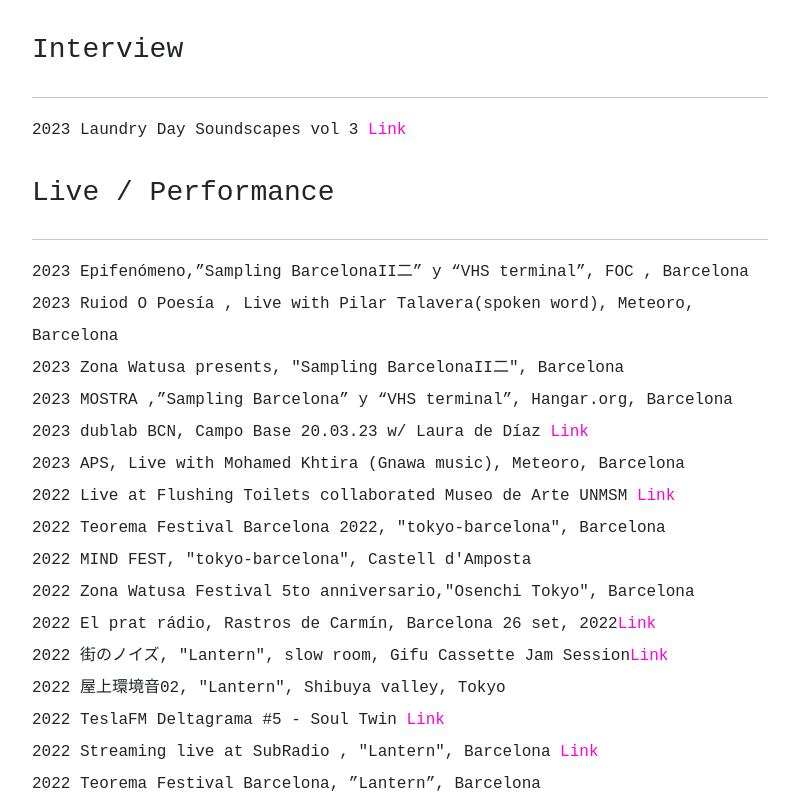
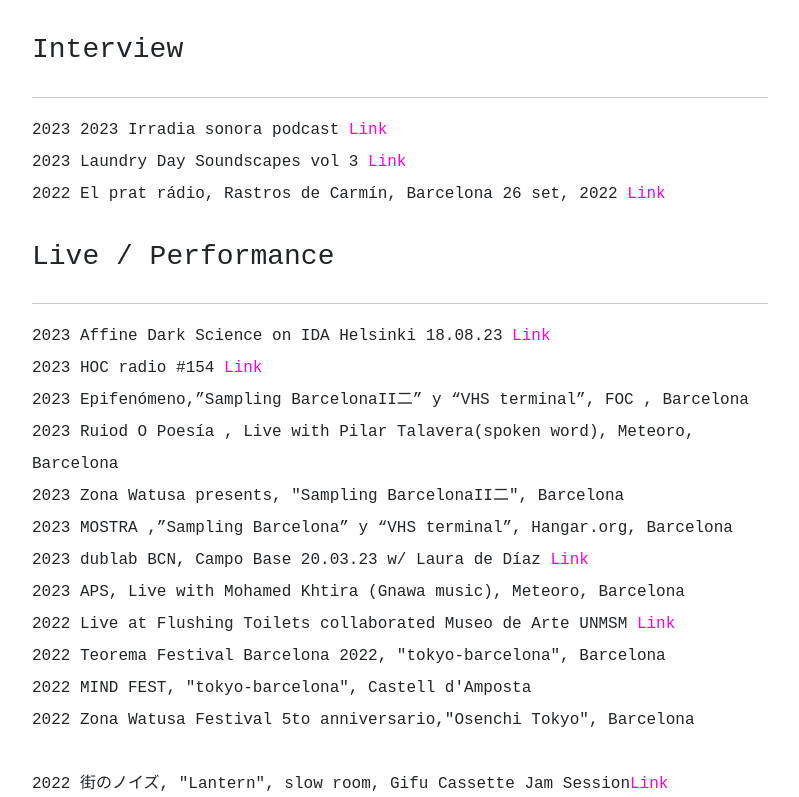
Before and after one commit to yusuke85/kazumi_hp, a React (Create React App) app: page /Bio in a window 1280 px wide. Shown: the part 1503-2300 px from the top of the page, without its empty margins (240-1039 px from the left). Built offline with nearby package versions, Linux system fonts and the light colour scheme; no server answers.

Commit message:
bio interview,performance changed

```diff
--- a/src/Component/Bio.js
+++ b/src/Component/Bio.js
@@ -30,25 +30,52 @@
           </p>
           <h3>Installation</h3>
           <hr />
-          <img src={Image2} id="kazumi2" className="img-fluid" alt="InstallationImage" />
-           <p>2022 Recorreguts Sonors, ”el bosque corrompido”, convento Sant Agustí</p>
-
+          <img
+            src={Image2}
+            id="kazumi2"
+            className="img-fluid"
+            alt="InstallationImage"
+          />
+          <p>
+            2022 Recorreguts Sonors, ”el bosque corrompido”, convento Sant
+            Agustí
+          </p>
         </Col>
       </Row>
 
       <Row>
         <Col md={2} />
         <Col md={8}>
-
-        <h3>Interview</h3>
-        <hr />
-        <p className="text-center">
-        2023  Laundry Day Soundscapes vol 3 <a href="https://laundryday.net/blogs/journal/soundscapes-volume-3-a-conversation-with-kazumi" target="blank">Link</a><br />
-        </p>
-
+          <h3>Interview</h3>
+          <hr />
+          <p className="text-center">
+            2023 2023 Irradia sonora podcast{" "}
+            <a
+              href="https://open.spotify.com/episode/1sySWHnCcLCLlOfxKT6va2?si=e085d853a9a546b8
+"
+              target="blank"
+            >
+              Link
+            </a>
+            <br />
+            2023 Laundry Day Soundscapes vol 3{" "}
+            <a
+              href="https://laundryday.net/blogs/journal/soundscapes-volume-3-a-conversation-with-kazumi"
+              target="blank"
+            >
+              Link
+            </a>
+            <br />
+            2022 El prat rádio, Rastros de Carmín, Barcelona 26 set, 2022{" "}
+            <a
+              href="https://www.elprat.digital/radio/rastros-de-carmin-63/"
+              target="blank"
+            >
+              Link
+            </a>
+          </p>
         </Col>
       </Row>
-
 
       <Row>
         <Col md={2} />
@@ -56,35 +83,76 @@
           <h3>Live / Performance</h3>
           <hr />
           <p className="text-center">
-            2023   Epifenómeno,”Sampling BarcelonaII二” y “VHS terminal”, FOC , Barcelona<br />
-            2023   Ruiod O Poesía , Live with Pilar Talavera(spoken word), Meteoro, Barcelona<br />
-            2023   Zona Watusa presents, "Sampling BarcelonaII二", Barcelona<br />
-            2023   MOSTRA ,”Sampling Barcelona” y “VHS terminal”, Hangar.org, Barcelona<br />
-            2023   dublab BCN, Campo Base 20.03.23 w/ Laura de Díaz  <a href="https://www.mixcloud.com/dublabes/campo-base-200323-w-laura-de-d%C3%ADaz/" target="blank">Link</a><br />
-            2023 APS, Live with Mohamed Khtira (Gnawa music), Meteoro, Barcelona<br />
-            2022 Live at Flushing Toilets collaborated Museo de Arte UNMSM <a href="https://youtu.be/fgxIPZr8k-o" target="blank">
+          2023 Affine Dark Science on IDA Helsinki 18.08.23{" "} <a
+              href="https://soundcloud.com/ida_radio/affine-dark-science-with-kazumi-sakoda-laura-mrls-180823"
+              target="blank"
+            >
               Link
             </a>
             <br />
-            2022 Teorema Festival Barcelona 2022, "tokyo-barcelona", Barcelona<br />
-            2022 MIND FEST, "tokyo-barcelona", Castell d'Amposta <br />
-            2022 Zona Watusa Festival 5to anniversario,"Osenchi Tokyo", Barcelona <br />
-            2022 El prat rádio, Rastros de Carmín, Barcelona 26 set, 2022
-            <a href="https://www.elprat.digital/radio/rastros-de-carmin-63/" target="blank">
+            2023   HOC radio #154 <a
+              href="https://soundcloud.com/hoc-radio/set-154-kazumi-sakoda?si=eb33ed31a2f04d10a5042316bbca02d3&utm_source=clipboard&utm_medium=text&utm_campaign=social_sharing
+              "
+              target="blank"
+            >
+              Link
+            </a>
+
+            <br />
+            2023 Epifenómeno,”Sampling BarcelonaII二” y “VHS terminal”, FOC ,
+            Barcelona
+            <br />
+            2023 Ruiod O Poesía , Live with Pilar Talavera(spoken word),
+            Meteoro, Barcelona
+            <br />
+            2023 Zona Watusa presents, "Sampling BarcelonaII二", Barcelona
+            <br />
+            2023 MOSTRA ,”Sampling Barcelona” y “VHS terminal”, Hangar.org,
+            Barcelona
+            <br />
+            2023 dublab BCN, Campo Base 20.03.23 w/ Laura de Díaz{" "}
+            <a
+              href="https://www.mixcloud.com/dublabes/campo-base-200323-w-laura-de-d%C3%ADaz/"
+              target="blank"
+            >
               Link
             </a>
             <br />
+            2023 APS, Live with Mohamed Khtira (Gnawa music), Meteoro, Barcelona
+            <br />
+            2022 Live at Flushing Toilets collaborated Museo de Arte UNMSM{" "}
+            <a href="https://youtu.be/fgxIPZr8k-o" target="blank">
+              Link
+            </a>
+            <br />
+            2022 Teorema Festival Barcelona 2022, "tokyo-barcelona", Barcelona
+            <br />
+            2022 MIND FEST, "tokyo-barcelona", Castell d'Amposta <br />
+            2022 Zona Watusa Festival 5to anniversario,"Osenchi Tokyo",
+            Barcelona <br />
+            <br />
             2022 街のノイズ, "Lantern", slow room, Gifu Cassette Jam Session
-            <a href="https://soundcloud.app.goo.gl/hwJMrEVdKSRj4R7r7" target="blank">Link</a>
+            <a
+              href="https://soundcloud.app.goo.gl/hwJMrEVdKSRj4R7r7"
+              target="blank"
+            >
+              Link
+            </a>
             <br />
             2022 屋上環境音02, "Lantern", Shibuya valley, Tokyo <br />
             2022 TeslaFM Deltagrama #5 - Soul Twin
-            <a href="https://www.mixcloud.com/Teslafm_net/deltagrama-5-soul-twin/"
-              target="blank"> Link
+            <a
+              href="https://www.mixcloud.com/Teslafm_net/deltagrama-5-soul-twin/"
+              target="blank"
+            >
+              {" "}
+              Link
             </a>
             <br />
             2022 Streaming live at SubRadio , "Lantern", Barcelona
-            <a href="https://youtu.be/638UDoMve4c" target="blank"> Link
+            <a href="https://youtu.be/638UDoMve4c" target="blank">
+              {" "}
+              Link
             </a>
             <br />
             2022 Teorema Festival Barcelona, ”Lantern”, Barcelona <br />
--- a/src/Component/LandingPage.js
+++ b/src/Component/LandingPage.js
@@ -33,7 +33,7 @@
   return (
     <>
     <div class="sample01">
- <p>Next ※Barcelona※ 14/5 Zona Watusa @dosdos, 27/5 @FOC</p>
+ <p>Next ※Barcelona※ 1/10 at dada studio </p>
  </div>
 
       <h2 id="pleaseClick">Please click on the images!!</h2>
```
